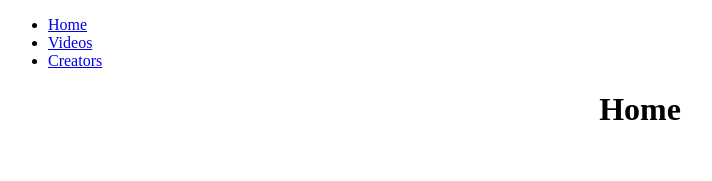
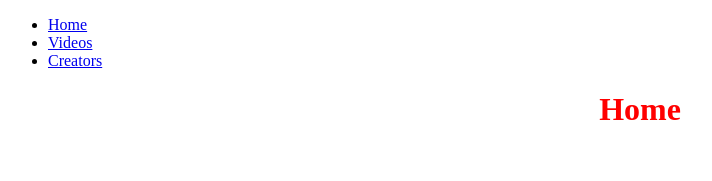
Before and after one commit to peresol/virtualbox, a React app: page / in a window 1280 px wide. Shown: the top 181 px of the page, without its empty margins (0-712 px from the left). Built offline with nearby package versions, Linux system fonts and the light colour scheme.

Commit message:
sass loader working

```diff
--- a/client/index.js
+++ b/client/index.js
@@ -2,4 +2,5 @@ import React from 'react';
 import ReactDOM from 'react-dom';
 import App from './src/App.jsx';
 
+
 ReactDOM.render(<App />, document.getElementById('root'));
--- a/client/src/components/MainNav/MainNav.jsx
+++ b/client/src/components/MainNav/MainNav.jsx
@@ -1,6 +1,8 @@
 import React from 'react';
 
 import {Link} from 'react-router-dom'
+
+import './mainNav.sass'
 
 
 export default class MainNav extends React.Component {
--- /dev/null
+++ b/client/src/components/MainNav/mainNav.sass
@@ -0,0 +1,2 @@
+h1
+  color: red
--- a/webpack.config.js
+++ b/webpack.config.js
@@ -19,8 +19,11 @@ module.exports = {
   module: {
     loaders: [
       { test: /\.js$/, loader: 'babel-loader', exclude: /node_modules/ },
-      { test: /\.jsx$/, loader: 'babel-loader', exclude: /node_modules/ }
+      { test: /\.jsx$/, loader: 'babel-loader', exclude: /node_modules/ },
+      { test: /\.sass$/, loaders: ["style-loader", "css-loader", "sass-loader"]}
     ]
   },
-  plugins: [HtmlWebpackPluginConfig]
+  plugins: [
+    HtmlWebpackPluginConfig
+  ]
 }
```
Also changed, not shown: package.json (+6 -1 lines), 1 other file (tests, documents, lock files or other folders).
